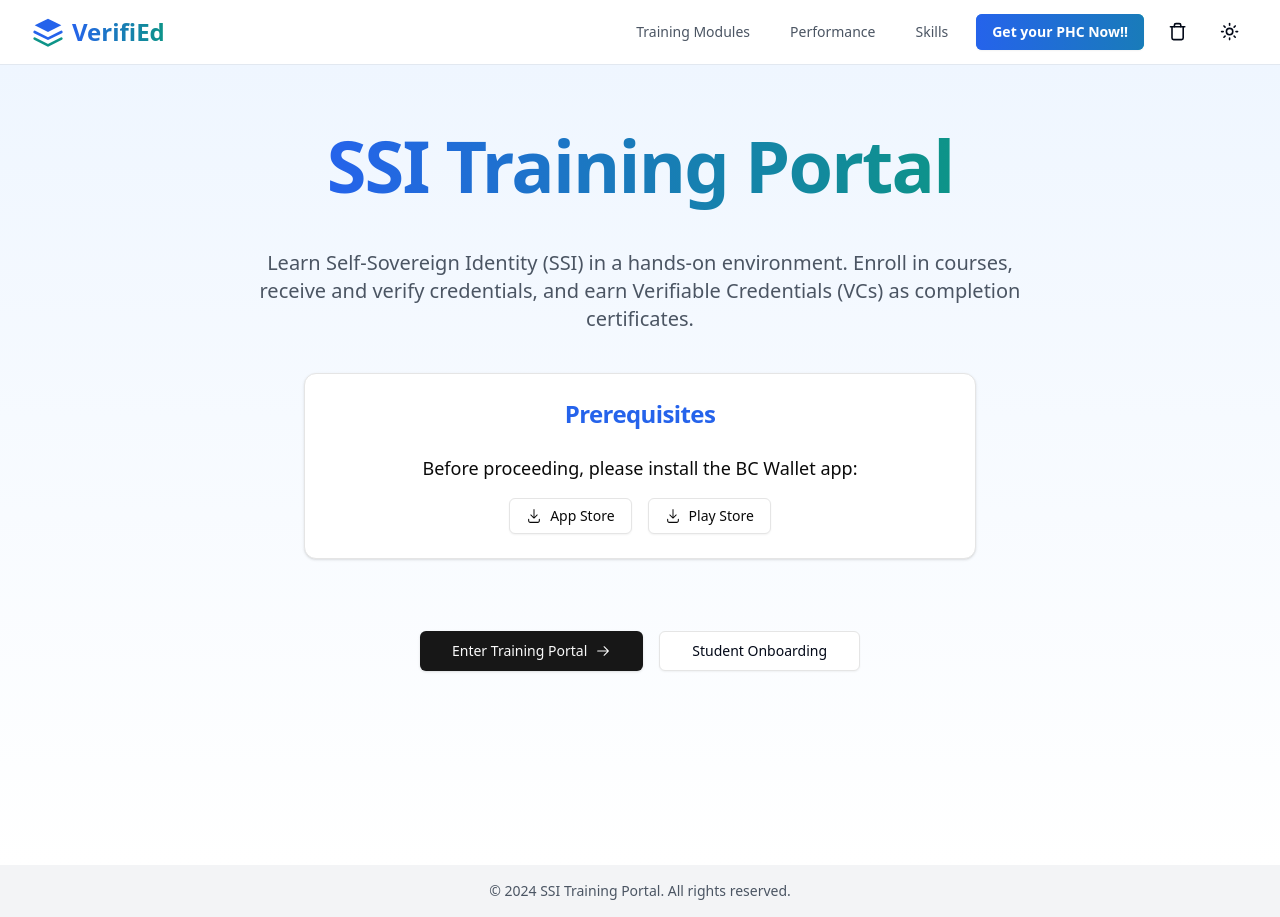
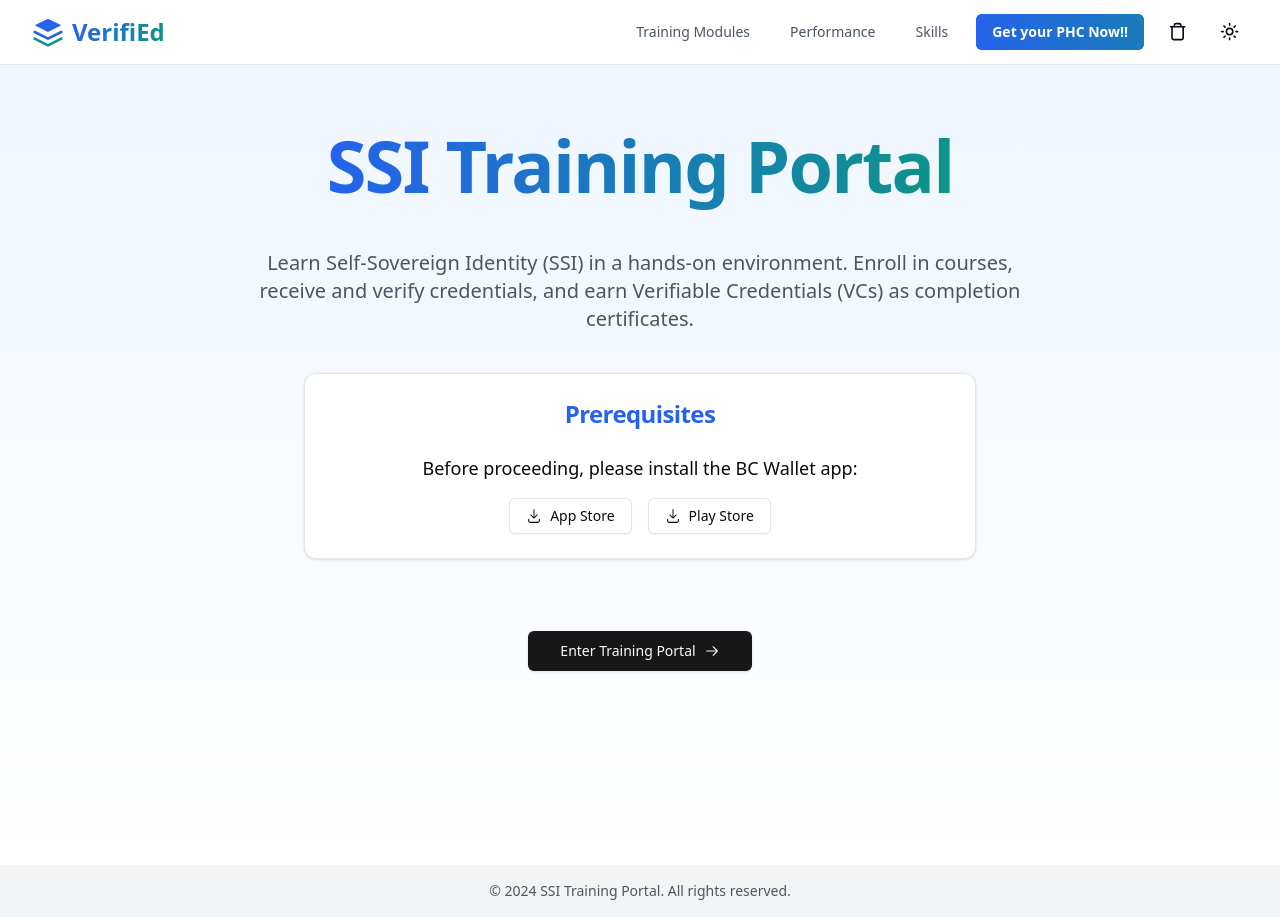
Before and after one commit to tarunvaddeSoul/verifiEd-frontend, a React (Create React App) app: page / in a window 1280 px wide. Built offline with nearby package versions, Linux system fonts and the light colour scheme.

Commit message:
style: remove student onboarding
Signed-off-by: tarunvaddeSoul <tarun@soulverse.com>

```diff
--- a/src/components/LandingPage.tsx
+++ b/src/components/LandingPage.tsx
@@ -47,11 +47,11 @@ export default function LandingPage() {
               <ArrowRightIcon className="ml-2 h-4 w-4" />
             </Button>
           </Link>
-          <Link to="/onboarding">
+          {/* <Link to="/onboarding">
             <Button size="lg" variant="outline" className="w-full sm:w-auto">
               Student Onboarding
             </Button>
-          </Link>
+          </Link> */}
         </div>
       </main>
     </div>
```
